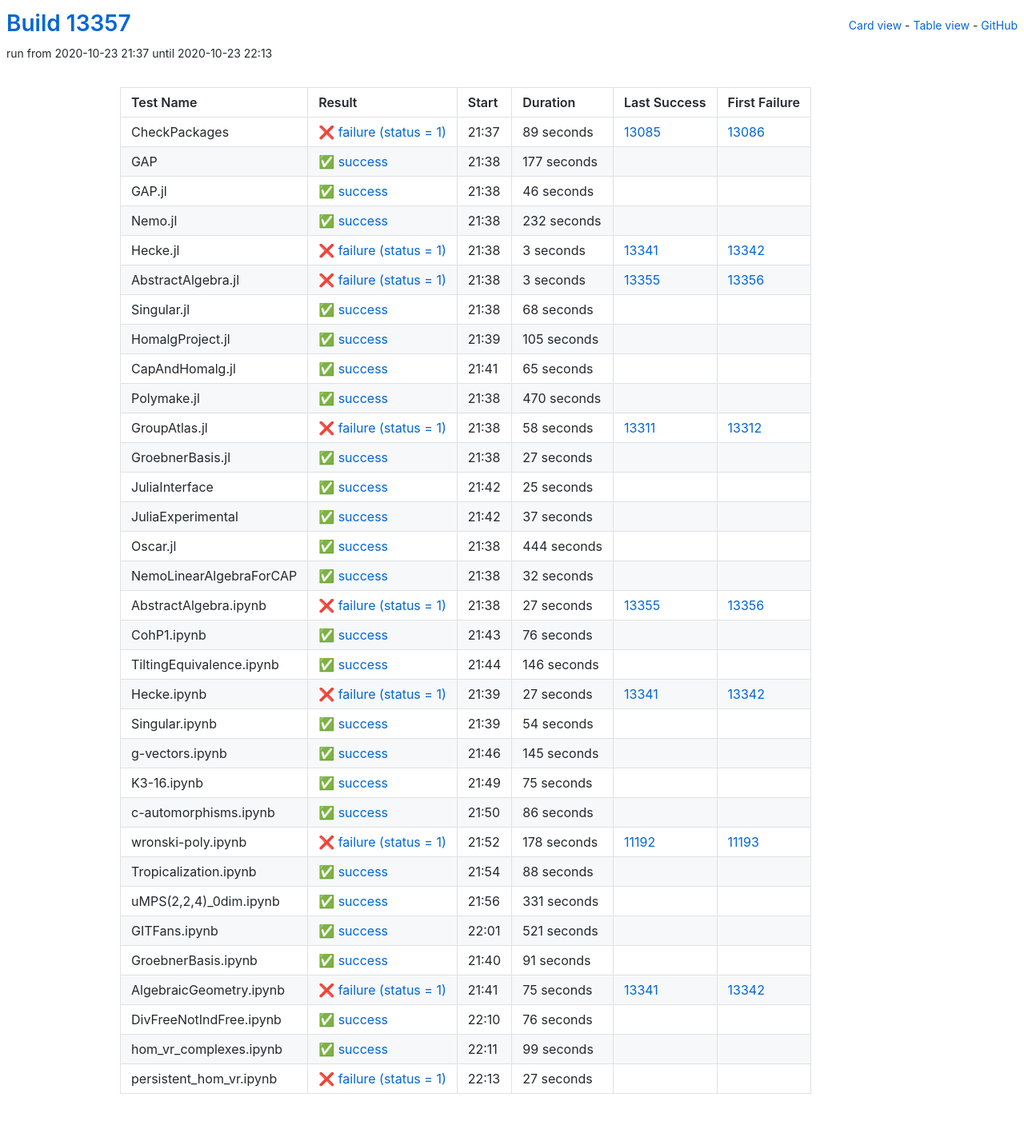
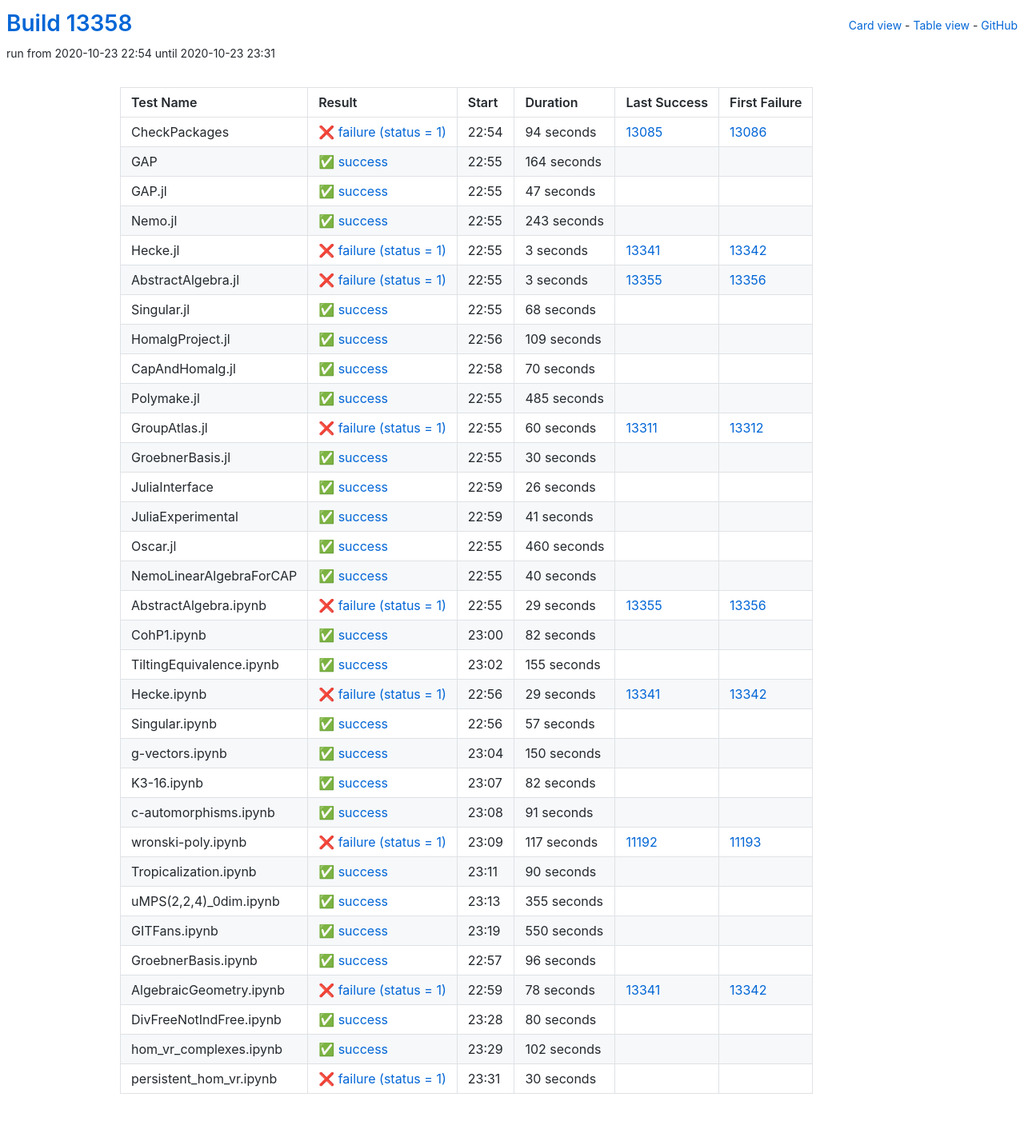
Before and after one commit to oscar-system/oscar-ci-status, a Jekyll site: the page built from table.html, in a window 1280 px wide. Shown: the whole page at 80% size. Built offline with Jekyll 4.4.1, drawn with Linux system fonts in a browser that asks for light colours.

Commit message:
Build #13358

```diff
--- a/_data/ci.yml
+++ b/_data/ci.yml
@@ -1,6 +1,6 @@
 ---
-build: 13357
-build_url: https://oscarci.mathematik.uni-kl.de/job/oscar/13357/
+build: 13358
+build_url: https://oscarci.mathematik.uni-kl.de/job/oscar/13358/
 job: oscar
 organization: oscar-system
 repo: oscar-ci-status
@@ -8,56 +8,56 @@
 tests:
 - name: CheckPackages
   id: checkpackages
-  log: https://oscarci.mathematik.uni-kl.de/job/oscar/13357/artifact/logs/build-13357/CheckPackages.log
-  start: 2020-10-23 21:37
+  log: https://oscarci.mathematik.uni-kl.de/job/oscar/13358/artifact/logs/build-13358/CheckPackages.log
+  start: 2020-10-23 22:54
   success: false
   exitcode: 1
   status: failure
-  duration: 89
+  duration: 94
   last_success: 13085
   last_success_url: https://oscarci.mathematik.uni-kl.de/job/oscar/13085/
   first_failure: 13086
   first_failure_url: https://oscarci.mathematik.uni-kl.de/job/oscar/13086/
 - name: GAP
   id: gap
-  log: https://oscarci.mathematik.uni-kl.de/job/oscar/13357/artifact/logs/build-13357/GAP.log
-  start: 2020-10-23 21:38
+  log: https://oscarci.mathematik.uni-kl.de/job/oscar/13358/artifact/logs/build-13358/GAP.log
+  start: 2020-10-23 22:55
   success: true
   exitcode: 0
   status: success
-  duration: 177
+  duration: 164
   last_success: false
   last_success_url:
   first_failure: false
   first_failure_url:
 - name: GAP.jl
   id: gap-jl
-  log: https://oscarci.mathematik.uni-kl.de/job/oscar/13357/artifact/logs/build-13357/GAP.jl.log
-  start: 2020-10-23 21:38
+  log: https://oscarci.mathematik.uni-kl.de/job/oscar/13358/artifact/logs/build-13358/GAP.jl.log
+  start: 2020-10-23 22:55
   success: true
   exitcode: 0
   status: success
-  duration: 46
+  duration: 47
   last_success: false
   last_success_url:
   first_failure: false
   first_failure_url:
 - name: Nemo.jl
   id: nemo-jl
-  log: https://oscarci.mathematik.uni-kl.de/job/oscar/13357/artifact/logs/build-13357/Nemo.jl.log
-  start: 2020-10-23 21:38
+  log: https://oscarci.mathematik.uni-kl.de/job/oscar/13358/artifact/logs/build-13358/Nemo.jl.log
+  start: 2020-10-23 22:55
   success: true
   exitcode: 0
   status: success
-  duration: 232
+  duration: 243
   last_success: false
   last_success_url:
   first_failure: false
   first_failure_url:
 - name: Hecke.jl
   id: hecke-jl
-  log: https://oscarci.mathematik.uni-kl.de/job/oscar/13357/artifact/logs/build-13357/Hecke.jl.log
-  start: 2020-10-23 21:38
+  log: https://oscarci.mathematik.uni-kl.de/job/oscar/13358/artifact/logs/build-13358/Hecke.jl.log
+  start: 2020-10-23 22:55
   success: false
   exitcode: 1
   status: failure
@@ -68,8 +68,8 @@
   first_failure_url: https://oscarci.mathematik.uni-kl.de/job/oscar/13342/
 - name: AbstractAlgebra.jl
   id: abstractalgebra-jl
-  log: https://oscarci.mathematik.uni-kl.de/job/oscar/13357/artifact/logs/build-13357/AbstractAlgebra.jl.log
-  start: 2020-10-23 21:38
+  log: https://oscarci.mathematik.uni-kl.de/job/oscar/13358/artifact/logs/build-13358/AbstractAlgebra.jl.log
+  start: 2020-10-23 22:55
   success: false
   exitcode: 1
   status: failure
@@ -80,8 +80,8 @@
   first_failure_url: https://oscarci.mathematik.uni-kl.de/job/oscar/13356/
 - name: Singular.jl
   id: singular-jl
-  log: https://oscarci.mathematik.uni-kl.de/job/oscar/13357/artifact/logs/build-13357/Singular.jl.log
-  start: 2020-10-23 21:38
+  log: https://oscarci.mathematik.uni-kl.de/job/oscar/13358/artifact/logs/build-13358/Singular.jl.log
+  start: 2020-10-23 22:55
   success: true
   exitcode: 0
   status: success
@@ -92,260 +92,200 @@
   first_failure_url:
 - name: HomalgProject.jl
   id: homalgproject-jl
-  log: https://oscarci.mathematik.uni-kl.de/job/oscar/13357/artifact/logs/build-13357/HomalgProject.jl.log
-  start: 2020-10-23 21:39
+  log: https://oscarci.mathematik.uni-kl.de/job/oscar/13358/artifact/logs/build-13358/HomalgProject.jl.log
+  start: 2020-10-23 22:56
   success: true
   exitcode: 0
   status: success
-  duration: 105
+  duration: 109
   last_success: false
   last_success_url:
   first_failure: false
   first_failure_url:
 - name: CapAndHomalg.jl
   id: capandhomalg-jl
-  log: https://oscarci.mathematik.uni-kl.de/job/oscar/13357/artifact/logs/build-13357/CapAndHomalg.jl.log
-  start: 2020-10-23 21:41
+  log: https://oscarci.mathematik.uni-kl.de/job/oscar/13358/artifact/logs/build-13358/CapAndHomalg.jl.log
+  start: 2020-10-23 22:58
   success: true
   exitcode: 0
   status: success
-  duration: 65
+  duration: 70
   last_success: false
   last_success_url:
   first_failure: false
   first_failure_url:
 - name: Polymake.jl
   id: polymake-jl
-  log: https://oscarci.mathematik.uni-kl.de/job/oscar/13357/artifact/logs/build-13357/Polymake.jl.log
-  start: 2020-10-23 21:38
+  log: https://oscarci.mathematik.uni-kl.de/job/oscar/13358/artifact/logs/build-13358/Polymake.jl.log
+  start: 2020-10-23 22:55
   success: true
   exitcode: 0
   status: success
-  duration: 470
+  duration: 485
   last_success: false
   last_success_url:
   first_failure: false
   first_failure_url:
 - name: GroupAtlas.jl
   id: groupatlas-jl
-  log: https://oscarci.mathematik.uni-kl.de/job/oscar/13357/artifact/logs/build-13357/GroupAtlas.jl.log
-  start: 2020-10-23 21:38
+  log: https://oscarci.mathematik.uni-kl.de/job/oscar/13358/artifact/logs/build-13358/GroupAtlas.jl.log
+  start: 2020-10-23 22:55
   success: false
   exitcode: 1
   status: failure
-  duration: 58
+  duration: 60
   last_success: 13311
   last_success_url: https://oscarci.mathematik.uni-kl.de/job/oscar/13311/
   first_failure: 13312
   first_failure_url: https://oscarci.mathematik.uni-kl.de/job/oscar/13312/
 - name: GroebnerBasis.jl
   id: groebnerbasis-jl
-  log: https://oscarci.mathematik.uni-kl.de/job/oscar/13357/artifact/logs/build-13357/GroebnerBasis.jl.log
-  start: 2020-10-23 21:38
+  log: https://oscarci.mathematik.uni-kl.de/job/oscar/13358/artifact/logs/build-13358/GroebnerBasis.jl.log
+  start: 2020-10-23 22:55
   success: true
   exitcode: 0
   status: success
-  duration: 27
+  duration: 30
   last_success: false
   last_success_url:
   first_failure: false
   first_failure_url:
 - name: JuliaInterface
   id: juliainterface
-  log: https://oscarci.mathematik.uni-kl.de/job/oscar/13357/artifact/logs/build-13357/JuliaInterface.log
-  start: 2020-10-23 21:42
+  log: https://oscarci.mathematik.uni-kl.de/job/oscar/13358/artifact/logs/build-13358/JuliaInterface.log
+  start: 2020-10-23 22:59
   success: true
   exitcode: 0
   status: success
-  duration: 25
+  duration: 26
   last_success: false
   last_success_url:
   first_failure: false
   first_failure_url:
 - name: JuliaExperimental
   id: juliaexperimental
-  log: https://oscarci.mathematik.uni-kl.de/job/oscar/13357/artifact/logs/build-13357/JuliaExperimental.log
-  start: 2020-10-23 21:42
+  log: https://oscarci.mathematik.uni-kl.de/job/oscar/13358/artifact/logs/build-13358/JuliaExperimental.log
+  start: 2020-10-23 22:59
   success: true
   exitcode: 0
   status: success
-  duration: 37
+  duration: 41
   last_success: false
   last_success_url:
   first_failure: false
   first_failure_url:
 - name: Oscar.jl
   id: oscar-jl
-  log: https://oscarci.mathematik.uni-kl.de/job/oscar/13357/artifact/logs/build-13357/Oscar.jl.log
-  start: 2020-10-23 21:38
+  log: https://oscarci.mathematik.uni-kl.de/job/oscar/13358/artifact/logs/build-13358/Oscar.jl.log
+  start: 2020-10-23 22:55
   success: true
   exitcode: 0
   status: success
-  duration: 444
+  duration: 460
   last_success: false
   last_success_url:
   first_failure: false
   first_failure_url:
 - name: NemoLinearAlgebraForCAP
   id: nemolinearalgebraforcap
-  log: https://oscarci.mathematik.uni-kl.de/job/oscar/13357/artifact/logs/build-13357/NemoLinearAlgebraForCAP.log
-  start: 2020-10-23 21:38
+  log: https://oscarci.mathematik.uni-kl.de/job/oscar/13358/artifact/logs/build-13358/NemoLinearAlgebraForCAP.log
+  start: 2020-10-23 22:55
   success: true
   exitcode: 0
   status: success
-  duration: 32
+  duration: 40
   last_success: false
   last_success_url:
   first_failure: false
   first_failure_url:
 - name: AbstractAlgebra.ipynb
   id: abstractalgebra-ipynb
-  log: https://oscarci.mathematik.uni-kl.de/job/oscar/13357/artifact/logs/build-13357/AbstractAlgebra.ipynb.log
-  start: 2020-10-23 21:38
+  log: https://oscarci.mathematik.uni-kl.de/job/oscar/13358/artifact/logs/build-13358/AbstractAlgebra.ipynb.log
+  start: 2020-10-23 22:55
   success: false
   exitcode: 1
   status: failure
-  duration: 27
+  duration: 29
   last_success: 13355
   last_success_url: https://oscarci.mathematik.uni-kl.de/job/oscar/13355/
   first_failure: 13356
   first_failure_url: https://oscarci.mathematik.uni-kl.de/job/oscar/13356/
 - name: CohP1.ipynb
   id: cohp1-ipynb
-  log: https://oscarci.mathematik.uni-kl.de/job/oscar/13357/artifact/logs/build-13357/CohP1.ipynb.log
-  start: 2020-10-23 21:43
+  log: https://oscarci.mathematik.uni-kl.de/job/oscar/13358/artifact/logs/build-13358/CohP1.ipynb.log
+  start: 2020-10-23 23:00
   success: true
   exitcode: 0
   status: success
-  duration: 76
+  duration: 82
   last_success: false
   last_success_url:
   first_failure: false
   first_failure_url:
 - name: TiltingEquivalence.ipynb
   id: tiltingequivalence-ipynb
-  log: https://oscarci.mathematik.uni-kl.de/job/oscar/13357/artifact/logs/build-13357/TiltingEquivalence.ipynb.log
-  start: 2020-10-23 21:44
+  log: https://oscarci.mathematik.uni-kl.de/job/oscar/13358/artifact/logs/build-13358/TiltingEquivalence.ipynb.log
+  start: 2020-10-23 23:02
   success: true
   exitcode: 0
   status: success
-  duration: 146
+  duration: 155
   last_success: false
   last_success_url:
   first_failure: false
   first_failure_url:
 - name: Hecke.ipynb
   id: hecke-ipynb
-  log: https://oscarci.mathematik.uni-kl.de/job/oscar/13357/artifact/logs/build-13357/Hecke.ipynb.log
-  start: 2020-10-23 21:39
+  log: https://oscarci.mathematik.uni-kl.de/job/oscar/13358/artifact/logs/build-13358/Hecke.ipynb.log
+  start: 2020-10-23 22:56
   success: false
   exitcode: 1
   status: failure
-  duration: 27
+  duration: 29
   last_success: 13341
   last_success_url: https://oscarci.mathematik.uni-kl.de/job/oscar/13341/
   first_failure: 13342
   first_failure_url: https://oscarci.mathematik.uni-kl.de/job/oscar/13342/
 - name: Singular.ipynb
   id: singular-ipynb
-  log: https://oscarci.mathematik.uni-kl.de/job/oscar/13357/artifact/logs/build-13357/Singular.ipynb.log
-  start: 2020-10-23 21:39
+  log: https://oscarci.mathematik.uni-kl.de/job/oscar/13358/artifact/logs/build-13358/Singular.ipynb.log
+  start: 2020-10-23 22:56
   success: true
   exitcode: 0
   status: success
-  duration: 54
+  duration: 57
   last_success: false
   last_success_url:
   first_failure: false
   first_failure_url:
 - name: g-vectors.ipynb
   id: g-vectors-ipynb
-  log: https://oscarci.mathematik.uni-kl.de/job/oscar/13357/artifact/logs/build-13357/g-vectors.ipynb.log
-  start: 2020-10-23 21:46
+  log: https://oscarci.mathematik.uni-kl.de/job/oscar/13358/artifact/logs/build-13358/g-vectors.ipynb.log
+  start: 2020-10-23 23:04
   success: true
   exitcode: 0
   status: success
-  duration: 145
+  duration: 150
   last_success: false
   last_success_url:
   first_failure: false
   first_failure_url:
 - name: K3-16.ipynb
   id: k3-16-ipynb
-  log: https://oscarci.mathematik.uni-kl.de/job/oscar/13357/artifact/logs/build-13357/K3-16.ipynb.log
-  start: 2020-10-23 21:49
+  log: https://oscarci.mathematik.uni-kl.de/job/oscar/13358/artifact/logs/build-13358/K3-16.ipynb.log
+  start: 2020-10-23 23:07
   success: true
   exitcode: 0
   status: success
-  duration: 75
+  duration: 82
   last_success: false
   last_success_url:
   first_failure: false
   first_failure_url:
 - name: c-automorphisms.ipynb
   id: c-automorphisms-ipynb
-  log: https://oscarci.mathematik.uni-kl.de/job/oscar/13357/artifact/logs/build-13357/c-automorphisms.ipynb.log
-  start: 2020-10-23 21:50
-  success: true
-  exitcode: 0
-  status: success
-  duration: 86
-  last_success: false
-  last_success_url:
-  first_failure: false
-  first_failure_url:
-- name: wronski-poly.ipynb
-  id: wronski-poly-ipynb
-  log: https://oscarci.mathematik.uni-kl.de/job/oscar/13357/artifact/logs/build-13357/wronski-poly.ipynb.log
-  start: 2020-10-23 21:52
-  success: false
-  exitcode: 1
-  status: failure
-  duration: 178
-  last_success: 11192
-  last_success_url: https://oscarci.mathematik.uni-kl.de/job/oscar/11192/
-  first_failure: 11193
-  first_failure_url: https://oscarci.mathematik.uni-kl.de/job/oscar/11193/
-- name: Tropicalization.ipynb
-  id: tropicalization-ipynb
-  log: https://oscarci.mathematik.uni-kl.de/job/oscar/13357/artifact/logs/build-13357/Tropicalization.ipynb.log
-  start: 2020-10-23 21:54
-  success: true
-  exitcode: 0
-  status: success
-  duration: 88
-  last_success: false
-  last_success_url:
-  first_failure: false
-  first_failure_url:
-- name: uMPS(2,2,4)_0dim.ipynb
-  id: umps-2-2-4-0dim-ipynb
-  log: https://oscarci.mathematik.uni-kl.de/job/oscar/13357/artifact/logs/build-13357/uMPS-2-2-4-_0dim.ipynb.log
-  start: 2020-10-23 21:56
-  success: true
-  exitcode: 0
-  status: success
-  duration: 331
-  last_success: false
-  last_success_url:
-  first_failure: false
-  first_failure_url:
-- name: GITFans.ipynb
-  id: gitfans-ipynb
-  log: https://oscarci.mathematik.uni-kl.de/job/oscar/13357/artifact/logs/build-13357/GITFans.ipynb.log
-  start: 2020-10-23 22:01
-  success: true
-  exitcode: 0
-  status: success
-  duration: 521
-  last_success: false
-  last_success_url:
-  first_failure: false
-  first_failure_url:
-- name: GroebnerBasis.ipynb
-  id: groebnerbasis-ipynb
-  log: https://oscarci.mathematik.uni-kl.de/job/oscar/13357/artifact/logs/build-13357/GroebnerBasis.ipynb.log
-  start: 2020-10-23 21:40
+  log: https://oscarci.mathematik.uni-kl.de/job/oscar/13358/artifact/logs/build-13358/c-automorphisms.ipynb.log
+  start: 2020-10-23 23:08
   success: true
   exitcode: 0
   status: success
@@ -354,50 +294,110 @@
   last_success_url:
   first_failure: false
   first_failure_url:
-- name: AlgebraicGeometry.ipynb
-  id: algebraicgeometry-ipynb
-  log: https://oscarci.mathematik.uni-kl.de/job/oscar/13357/artifact/logs/build-13357/AlgebraicGeometry.ipynb.log
-  start: 2020-10-23 21:41
+- name: wronski-poly.ipynb
+  id: wronski-poly-ipynb
+  log: https://oscarci.mathematik.uni-kl.de/job/oscar/13358/artifact/logs/build-13358/wronski-poly.ipynb.log
+  start: 2020-10-23 23:09
   success: false
   exitcode: 1
   status: failure
-  duration: 75
+  duration: 117
+  last_success: 11192
+  last_success_url: https://oscarci.mathematik.uni-kl.de/job/oscar/11192/
+  first_failure: 11193
+  first_failure_url: https://oscarci.mathematik.uni-kl.de/job/oscar/11193/
+- name: Tropicalization.ipynb
+  id: tropicalization-ipynb
+  log: https://oscarci.mathematik.uni-kl.de/job/oscar/13358/artifact/logs/build-13358/Tropicalization.ipynb.log
+  start: 2020-10-23 23:11
+  success: true
+  exitcode: 0
+  status: success
+  duration: 90
+  last_success: false
+  last_success_url:
+  first_failure: false
+  first_failure_url:
+- name: uMPS(2,2,4)_0dim.ipynb
+  id: umps-2-2-4-0dim-ipynb
+  log: https://oscarci.mathematik.uni-kl.de/job/oscar/13358/artifact/logs/build-13358/uMPS-2-2-4-_0dim.ipynb.log
+  start: 2020-10-23 23:13
+  success: true
+  exitcode: 0
+  status: success
+  duration: 355
+  last_success: false
+  last_success_url:
+  first_failure: false
+  first_failure_url:
+- name: GITFans.ipynb
+  id: gitfans-ipynb
+  log: https://oscarci.mathematik.uni-kl.de/job/oscar/13358/artifact/logs/build-13358/GITFans.ipynb.log
+  start: 2020-10-23 23:19
+  success: true
+  exitcode: 0
+  status: success
+  duration: 550
+  last_success: false
+  last_success_url:
+  first_failure: false
+  first_failure_url:
+- name: GroebnerBasis.ipynb
+  id: groebnerbasis-ipynb
+  log: https://oscarci.mathematik.uni-kl.de/job/oscar/13358/artifact/logs/build-13358/GroebnerBasis.ipynb.log
+  start: 2020-10-23 22:57
+  success: true
+  exitcode: 0
+  status: success
+  duration: 96
+  last_success: false
+  last_success_url:
+  first_failure: false
+  first_failure_url:
+- name: AlgebraicGeometry.ipynb
+  id: algebraicgeometry-ipynb
+  log: https://oscarci.mathematik.uni-kl.de/job/oscar/13358/artifact/logs/build-13358/AlgebraicGeometry.ipynb.log
+  start: 2020-10-23 22:59
+  success: false
+  exitcode: 1
+  status: failure
+  duration: 78
   last_success: 13341
   last_success_url: https://oscarci.mathematik.uni-kl.de/job/oscar/13341/
   first_failure: 13342
   first_failure_url: https://oscarci.mathematik.uni-kl.de/job/oscar/13342/
 - name: DivFreeNotIndFree.ipynb
   id: divfreenotindfree-ipynb
-  log: https://oscarci.mathematik.uni-kl.de/job/oscar/13357/artifact/logs/build-13357/DivFreeNotIndFree.ipynb.log
-  start: 2020-10-23 22:10
+  log: https://oscarci.mathematik.uni-kl.de/job/oscar/13358/artifact/logs/build-13358/DivFreeNotIndFree.ipynb.log
+  start: 2020-10-23 23:28
   success: true
   exitcode: 0
   status: success
-  duration: 76
+  duration: 80
   last_success: false
   last_success_url:
   first_failure: false
   first_failure_url:
 - name: hom_vr_complexes.ipynb
   id: hom-vr-complexes-ipynb
-  log: https://oscarci.mathematik.uni-kl.de/job/oscar/13357/artifact/logs/build-13357/hom_vr_complexes.ipynb.log
-  start: 2020-10-23 22:11
+  log: https://oscarci.mathematik.uni-kl.de/job/oscar/13358/artifact/logs/build-13358/hom_vr_complexes.ipynb.log
+  start: 2020-10-23 23:29
   success: true
   exitcode: 0
   status: success
-  duration: 99
+  duration: 102
   last_success: false
   last_success_url:
   first_failure: false
   first_failure_url:
 - name: persistent_hom_vr.ipynb
   id: persistent-hom-vr-ipynb
-  log: https://oscarci.mathematik.uni-kl.de/job/oscar/13357/artifact/logs/build-13357/persistent_hom_vr.ipynb.log
-  start: 2020-10-23 22:13
+  log: https://oscarci.mathematik.uni-kl.de/job/oscar/13358/artifact/logs/build-13358/persistent_hom_vr.ipynb.log
+  start: 2020-10-23 23:31
   success: false
   exitcode: 1
   status: failure
-  duration: 27
+  duration: 30
   last_success: false
   last_success_url:
   first_failure: false
```
Also changed, not shown: README.md.
